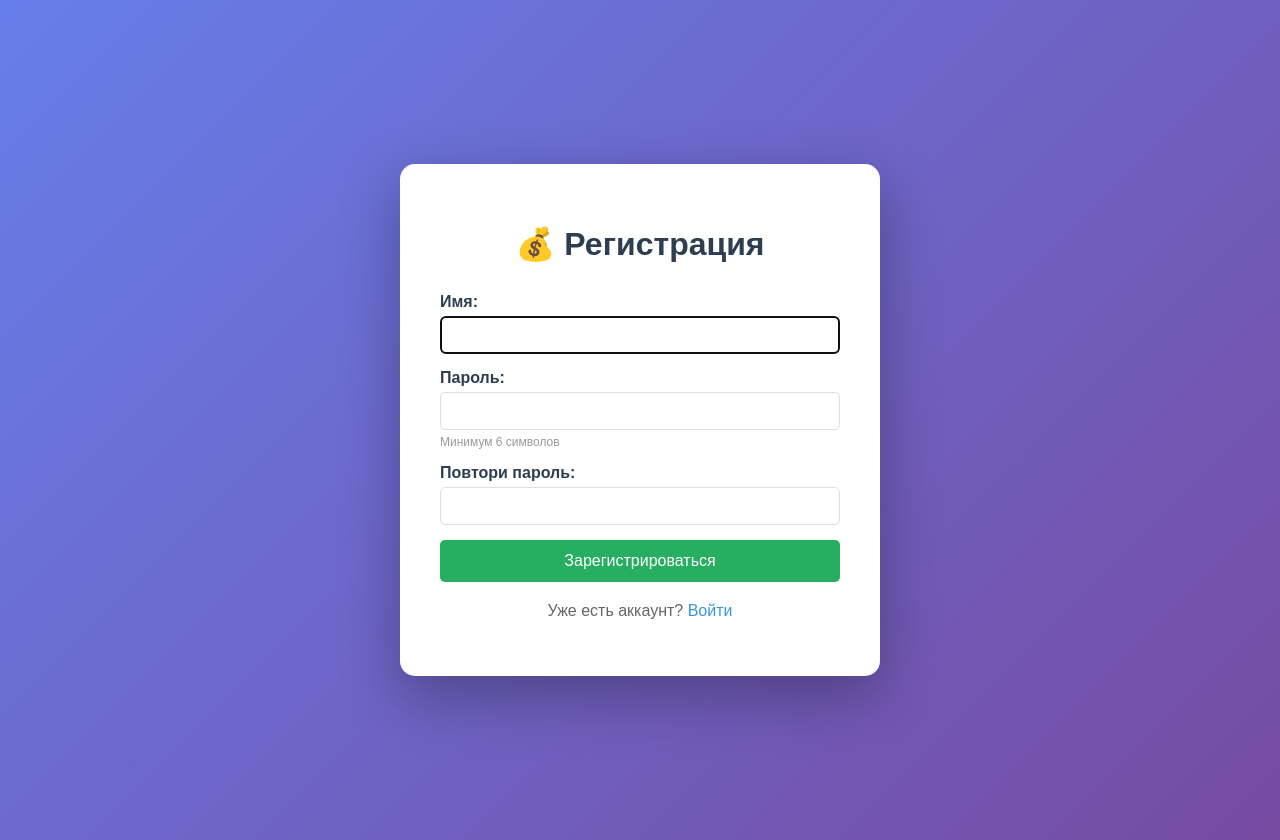
After one commit to Rekabu/ExpenseTracker, a Flask app: page /register in a window 1280 px wide. The commit adds this page. Run offline with Flask 3, Linux system fonts and the light colour scheme.

Commit message:
Add files via upload

```diff
--- a/app.py
+++ b/app.py
@@ -1,17 +1,19 @@
-from flask import Flask, render_template, request, redirect
+from flask import Flask, render_template, request, redirect, session
+from werkzeug.security import generate_password_hash, check_password_hash
+import sqlite3
 from datetime import date, timedelta
-import sqlite3
+import os
+
 import matplotlib
 matplotlib.use("Agg")
 import matplotlib.pyplot as plt
-import os
-os.makedirs("static", exist_ok=True)
 
 app = Flask(__name__)
+app.secret_key = os.environ.get("SECRET_KEY", "локальный-ключ-для-разработки")
 DB = "expenses.db"
 
-app.secret_key ="e8817fbab1a73526dc94ef0568bb6973090af3bd7a9d5843b458d9a47e2049db"
 
+# ---------- БАЗА ДАННЫХ ----------
 def init_db():
     conn = sqlite3.connect(DB)
     cursor = conn.cursor()
@@ -38,112 +40,243 @@ def init_db():
     conn.commit()
     conn.close()
 
-def add_expense(user_id, amount, category, date, comment):
+
+# ---------- ПОЛЬЗОВАТЕЛИ ----------
+def get_user_by_name(username):
     conn = sqlite3.connect(DB)
     cursor = conn.cursor()
+    cursor.execute("SELECT * FROM users WHERE username = ?", (username,))
+    user = cursor.fetchone()
+    conn.close()
+    return user
 
-    cursor.execute("""
-        INSERT INTO expenses (user_id, amount, category, date, comment)
-        VALUES(?, ?, ?, ?, ?)
-    """, (user_id, amount, category, date, comment))
 
+def create_user(username, password):
+    password_hash = generate_password_hash(password)
+    conn = sqlite3.connect(DB)
+    cursor = conn.cursor()
+    cursor.execute(
+        "INSERT INTO users (username, password_hash) VALUES (?, ?)",
+        (username, password_hash)
+    )
     conn.commit()
     conn.close()
 
-def get_expenses(period=None):
+
+# ---------- РАСХОДЫ ----------
+def add_expense(user_id, amount, category, date_val, comment):
+    conn = sqlite3.connect(DB)
+    cursor = conn.cursor()
+    cursor.execute(
+        "INSERT INTO expenses (user_id, amount, category, date, comment) VALUES (?, ?, ?, ?, ?)",
+        (user_id, amount, category, date_val, comment)
+    )
+    conn.commit()
+    conn.close()
+
+
+def get_expenses(user_id, period=None):
     conn = sqlite3.connect(DB)
     cursor = conn.cursor()
 
     if period == "today":
         start = date.today().isoformat()
-        cursor.execute("SELECT * FROM expenses WHERE date = ? ORDER BY date DESC", (start,))
+        cursor.execute(
+            "SELECT * FROM expenses WHERE user_id = ? AND date = ? ORDER BY date DESC",
+            (user_id, start)
+        )
     elif period == "week":
         start = (date.today() - timedelta(days=7)).isoformat()
-        cursor.execute("SELECT * FROM expenses WHERE date >= ? ORDER BY date DESC", (start,))
+        cursor.execute(
+            "SELECT * FROM expenses WHERE user_id = ? AND date >= ? ORDER BY date DESC",
+            (user_id, start)
+        )
     elif period == "month":
         start = (date.today() - timedelta(days=30)).isoformat()
-        cursor.execute("SELECT * FROM expenses WHERE date >= ? ORDER BY date DESC", (start,))
+        cursor.execute(
+            "SELECT * FROM expenses WHERE user_id = ? AND date >= ? ORDER BY date DESC",
+            (user_id, start)
+        )
     else:
-        cursor.execute("SELECT * FROM expenses ORDER BY date DESC")
+        cursor.execute(
+            "SELECT * FROM expenses WHERE user_id = ? ORDER BY date DESC",
+            (user_id,)
+        )
 
     rows = cursor.fetchall()
     conn.close()
     return rows
 
-def delete_expense(expense_id):
+
+def get_total(user_id, period=None):
     conn = sqlite3.connect(DB)
     cursor = conn.cursor()
-    cursor.execute("""DELETE from expenses WHERE id=?""", (expense_id,))
+
+    if period == "today":
+        start = date.today().isoformat()
+        cursor.execute(
+            "SELECT SUM(amount) FROM expenses WHERE user_id = ? AND date = ?",
+            (user_id, start)
+        )
+    elif period == "week":
+        start = (date.today() - timedelta(days=7)).isoformat()
+        cursor.execute(
+            "SELECT SUM(amount) FROM expenses WHERE user_id = ? AND date >= ?",
+            (user_id, start)
+        )
+    elif period == "month":
+        start = (date.today() - timedelta(days=30)).isoformat()
+        cursor.execute(
+            "SELECT SUM(amount) FROM expenses WHERE user_id = ? AND date >= ?",
+            (user_id, start)
+        )
+    else:
+        cursor.execute(
+            "SELECT SUM(amount) FROM expenses WHERE user_id = ?",
+            (user_id,)
+        )
+
+    result = cursor.fetchone()[0]
+    conn.close()
+    return result if result else 0
+
+
+def delete_expense(expense_id, user_id):
+    conn = sqlite3.connect(DB)
+    cursor = conn.cursor()
+    cursor.execute(
+        "DELETE FROM expenses WHERE id = ? AND user_id = ?",
+        (expense_id, user_id)
+    )
     conn.commit()
     conn.close()
 
-def build_chart():
+
+# ---------- ГРАФИК ----------
+def build_chart(user_id):
     os.makedirs("static", exist_ok=True)
+
     conn = sqlite3.connect(DB)
     cursor = conn.cursor()
-    cursor.execute("SELECT category, SUM(amount) FROM expenses GROUP BY category")
+    cursor.execute(
+        "SELECT category, SUM(amount) FROM expenses WHERE user_id = ? GROUP BY category",
+        (user_id,)
+    )
     data = cursor.fetchall()
     conn.close()
 
     if not data:
-        return   # нечего рисовать
+        return
 
     categories = [row[0] for row in data]
     amounts = [row[1] for row in data]
 
     plt.figure(figsize=(6, 5))
     plt.pie(amounts, labels=categories, autopct="%1.1f%%",
-        labeldistance=1.15, pctdistance=0.75)
+            labeldistance=1.15, pctdistance=0.75)
     plt.title("Расходы по категориям")
     plt.subplots_adjust(left=0.05, right=0.75, top=0.9, bottom=0.1)
     plt.savefig("static/chart.png", bbox_inches="tight")
     plt.close()
 
-def get_total(period=None):
-    conn = sqlite3.connect(DB)
-    cursor = conn.cursor()
 
-    if period == "today":
-        start = date.today().isoformat()
-        cursor.execute("SELECT SUM(amount) FROM expenses WHERE date = ?", (start,))
-    elif period == "week":
-        start = (date.today() - timedelta(days=7)).isoformat()
-        cursor.execute("SELECT SUM(amount) FROM expenses WHERE date >= ?", (start,))
-    elif period == "month":
-        start = (date.today() - timedelta(days=30)).isoformat()
-        cursor.execute("SELECT SUM(amount) FROM expenses WHERE date >= ?", (start,))
-    else:
-        cursor.execute("SELECT SUM(amount) FROM expenses")
+# ---------- ПРОВЕРКА АВТОРИЗАЦИИ ----------
+def is_logged_in():
+    return "user_id" in session
 
-    result = cursor.fetchone()[0]   # ← первое значение из строки
-    conn.close()
-    return result if result else 0   # ← если None — вернуть 0
 
-@app.route("/")
+# ---------- МАРШРУТЫ ----------
+@app.route("/register", methods=["GET", "POST"])
+def register():
+    if request.method == "POST":
+        username = request.form.get("username", "").strip()
+        password = request.form.get("password", "")
+        password2 = request.form.get("password2", "")
+
+        if not username or not password:
+            return render_template("register.html", error="Заполни все поля")
+
+        if password != password2:
+            return render_template("register.html", error="Пароли не совпадают")
+
+        if len(password) < 6:
+            return render_template("register.html", error="Пароль минимум 6 символов")
+
+        if get_user_by_name(username):
+            return render_template("register.html", error="Такое имя уже занято")
+
+        create_user(username, password)
+        return redirect("/login")
+
+    return render_template("register.html")
+
+
+@app.route("/login", methods=["GET", "POST"])
+def login():
+    if request.method == "POST":
+        username = request.form.get("username", "").strip()
+        password = request.form.get("password", "")
+
+        user = get_user_by_name(username)
+
+        if user and check_password_hash(user[2], password):
+            session["user_id"] = user[0]
+            session["username"] = user[1]
+            return redirect("/")
+        else:
+            return render_template("login.html", error="Неверное имя или пароль")
+
+    return render_template("login.html")
+
+
+@app.route("/logout")
+def logout():
+    session.clear()
+    return redirect("/login")
+
+
+@app.route("/", methods=["GET", "POST"])
 def index():
+    if not is_logged_in():
+        return redirect("/login")
+
+    weather = None
     period = request.args.get("period")
-    expenses = get_expenses(period)
-    total = get_total(period)
-    build_chart()
-    return render_template("index.html", expenses=expenses, period=period, total=total)
+    error = None
 
-@app.route("/add", methods = ["POST"])
-def add():
-    amount = request.form.get("amount")
-    category = request.form.get("category")
-    date = request.form.get("date")
-    comment = request.form.get("comment")
+    if request.method == "POST":
+        amount = request.form.get("amount")
+        category = request.form.get("category")
+        date_val = request.form.get("date")
+        comment = request.form.get("comment", "")
 
-    if amount and category and date:
-        add_expense(1, amount, category, date, comment)
+        if amount and category and date_val:
+            add_expense(session["user_id"], amount, category, date_val, comment)
 
-    return redirect('/')
+        return redirect("/")
+
+    expenses = get_expenses(session["user_id"], period)
+    total = get_total(session["user_id"], period)
+    build_chart(session["user_id"])
+
+    return render_template(
+        "index.html",
+        expenses=expenses,
+        period=period,
+        total=total,
+        username=session["username"]
+    )
+
 
 @app.route("/delete/<int:expense_id>")
 def delete(expense_id):
-    delete_expense(expense_id)
-    return redirect ('/')
+    if not is_logged_in():
+        return redirect("/login")
+
+    delete_expense(expense_id, session["user_id"])
+    return redirect("/")
+
 
 if __name__ == "__main__":
     init_db()
-    app.run(debug = True)
+    app.run(debug=True)
--- /dev/null
+++ b/templates/register.html
@@ -0,0 +1,112 @@
+<!DOCTYPE html>
+<html lang="ru">
+<head>
+    <meta charset="UTF-8">
+    <meta name="viewport" content="width=device-width, initial-scale=1.0">
+    <title>Регистрация — Трекер расходов</title>
+    <style>
+        body {
+            font-family: Arial, sans-serif;
+            background: linear-gradient(135deg, #667eea 0%, #764ba2 100%);
+            min-height: 100vh;
+            display: flex;
+            align-items: center;
+            justify-content: center;
+            margin: 0;
+            padding: 20px;
+        }
+        .card {
+            background: white;
+            border-radius: 15px;
+            padding: 40px;
+            box-shadow: 0 20px 60px rgba(0,0,0,0.3);
+            width: 100%;
+            max-width: 400px;
+        }
+        h1 {
+            text-align: center;
+            color: #2c3e50;
+            margin-bottom: 30px;
+        }
+        .error {
+            background: #e74c3c22;
+            color: #e74c3c;
+            padding: 10px;
+            border-radius: 5px;
+            margin-bottom: 15px;
+            font-size: 14px;
+        }
+        label {
+            display: block;
+            margin-bottom: 5px;
+            color: #2c3e50;
+            font-weight: bold;
+        }
+        input {
+            width: 100%;
+            box-sizing: border-box;
+            padding: 10px;
+            margin-bottom: 15px;
+            border: 1px solid #ddd;
+            border-radius: 5px;
+            font-size: 14px;
+        }
+        small {
+            color: #999;
+            font-size: 12px;
+            display: block;
+            margin-top: -10px;
+            margin-bottom: 15px;
+        }
+        button {
+            width: 100%;
+            padding: 12px;
+            background: #27ae60;
+            color: white;
+            border: none;
+            border-radius: 5px;
+            font-size: 16px;
+            cursor: pointer;
+        }
+        button:hover {
+            background: #229954;
+        }
+        .link {
+            text-align: center;
+            margin-top: 20px;
+            color: #666;
+        }
+        .link a {
+            color: #3498db;
+            text-decoration: none;
+        }
+    </style>
+</head>
+<body>
+    <div class="card">
+        <h1>💰 Регистрация</h1>
+
+        {% if error %}
+        <div class="error">{{ error }}</div>
+        {% endif %}
+
+        <form method="post">
+            <label>Имя:</label>
+            <input type="text" name="username" required autofocus>
+
+            <label>Пароль:</label>
+            <input type="password" name="password" required>
+            <small>Минимум 6 символов</small>
+
+            <label>Повтори пароль:</label>
+            <input type="password" name="password2" required>
+
+            <button type="submit">Зарегистрироваться</button>
+        </form>
+
+        <p class="link">
+            Уже есть аккаунт? <a href="/login">Войти</a>
+        </p>
+    </div>
+</body>
+</html>
```
Also changed, not shown: templates/index.html (+46 -28 lines), templates/login.html (added, +101 -0 lines), expenses.db.
